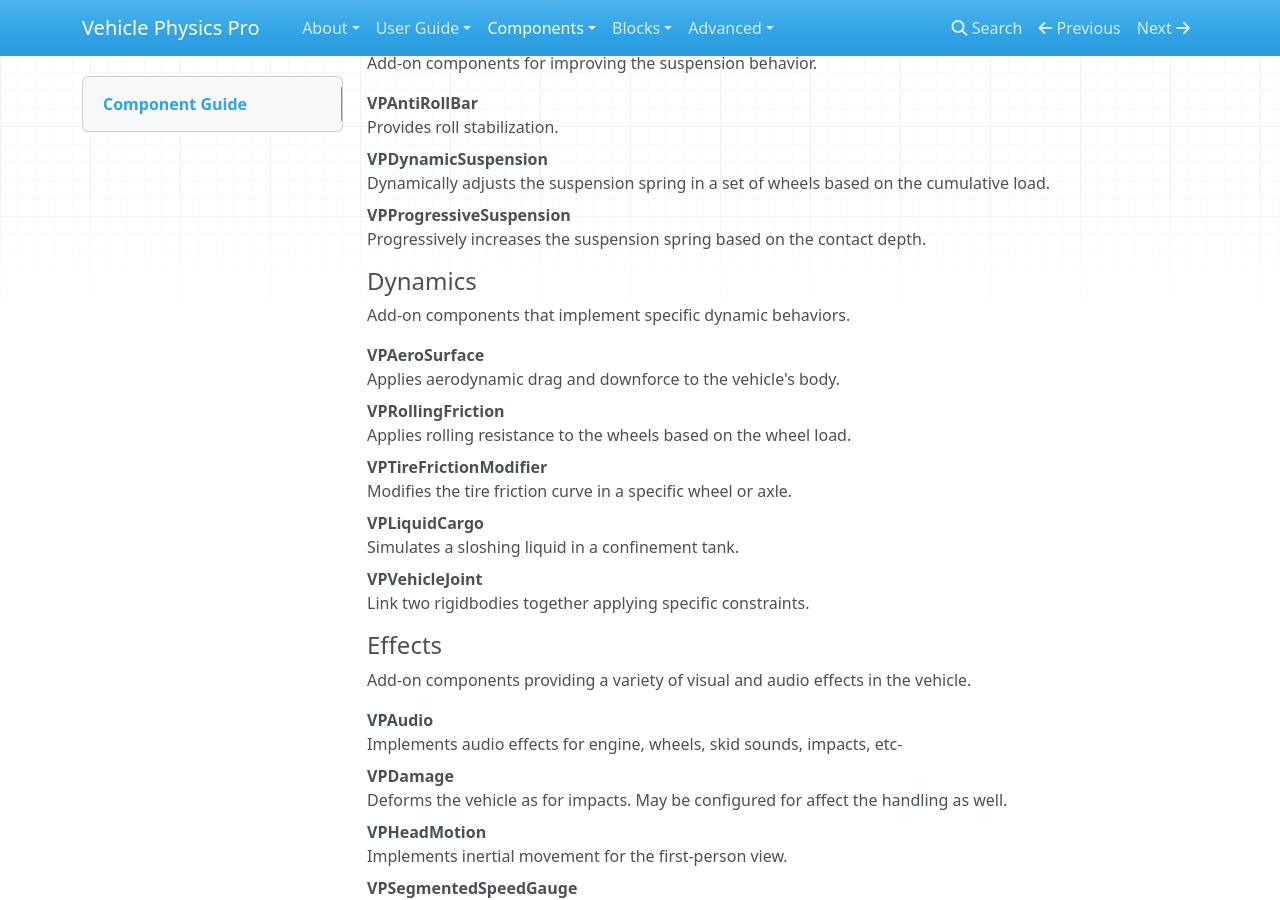
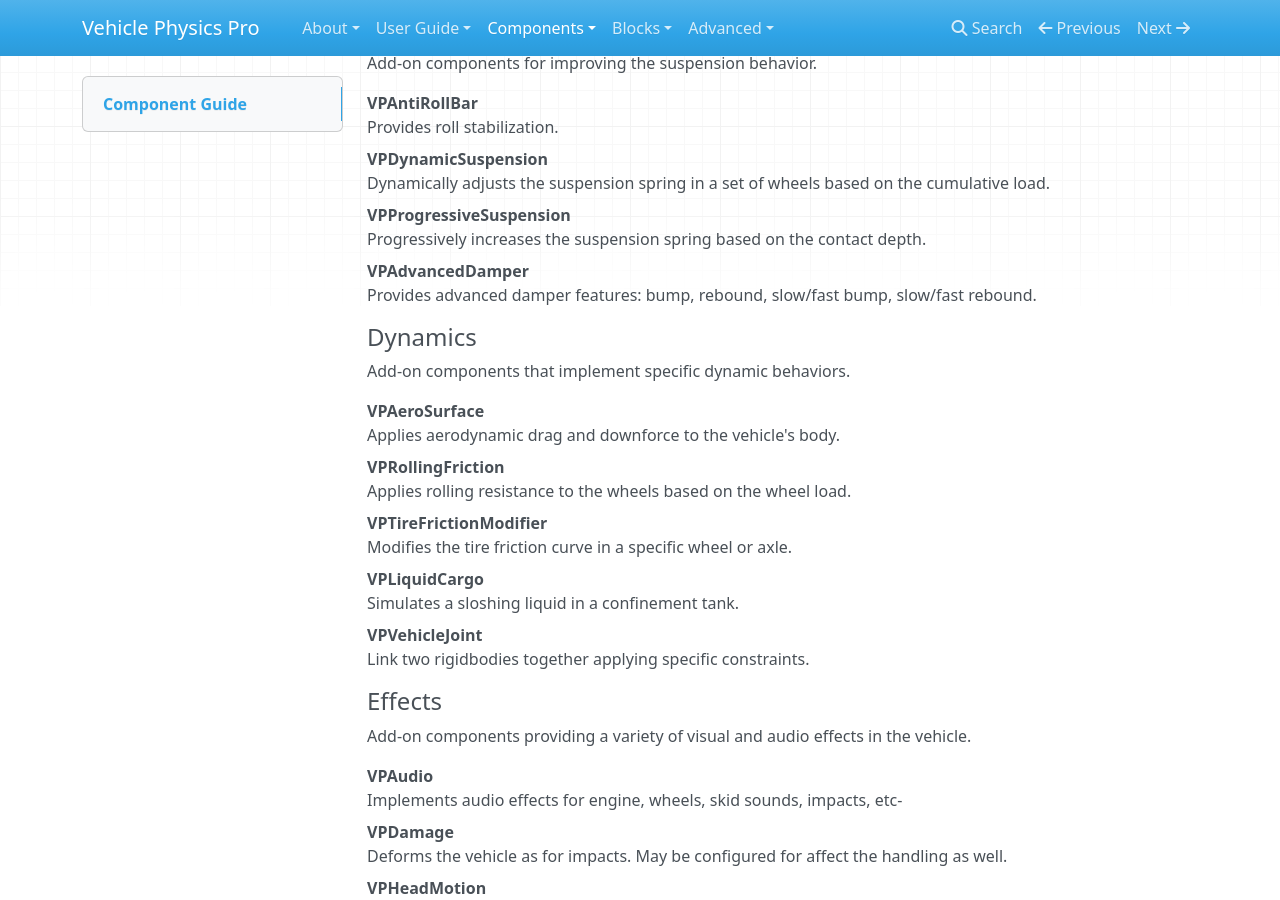
Before and after one commit to EdyJ/vehicle-physics-docs, an MkDocs documentation site: the page built from docs/components/component-guide.md, in a window 1280 px wide and 900 px high, scrolled down 2379 px. Built offline with MkDocs 1.6.1, drawn with Linux system fonts in a browser that asks for light colours; nearby versions of some CDN libraries; library files that are not in the unit come from our copies.

Commit message:
Mention to VPAdvancedDamper

```diff
--- a/docs/components/component-guide.md
+++ b/docs/components/component-guide.md
@@ -104,6 +104,9 @@
 
 VPProgressiveSuspension
 :	Progressively increases the suspension spring based on the contact depth.
+
+VPAdvancedDamper
+:	Provides advanced damper features: bump, rebound, slow/fast bump, slow/fast rebound.
 
 #### Dynamics
 
```
